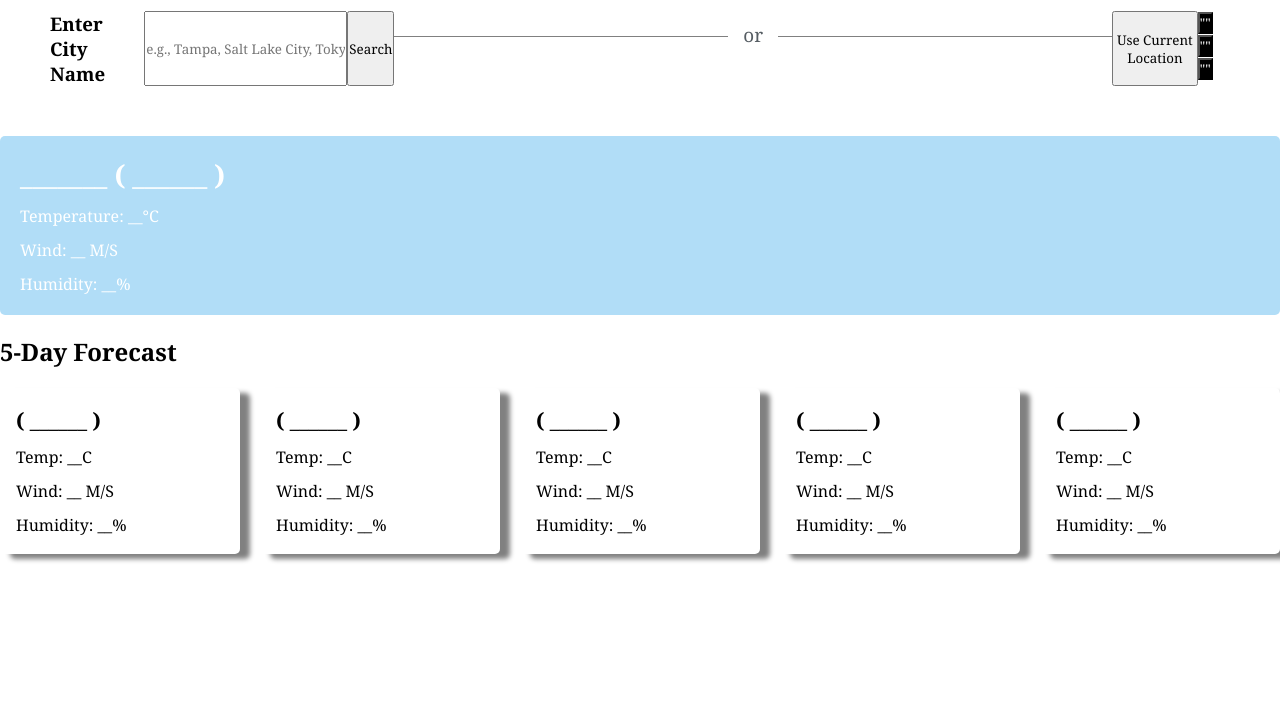
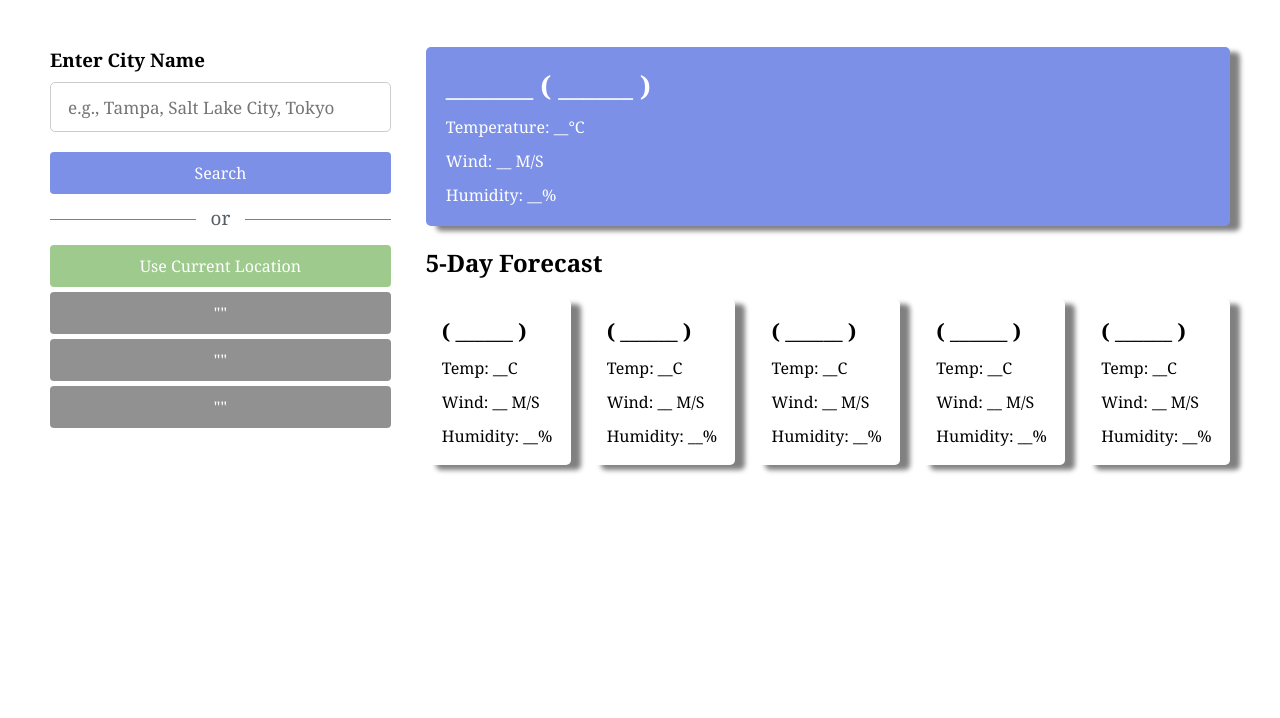
Before and after one commit to britt-young/weather_dashboard, a plain HTML site: page index.html in a window 1280 px wide. Shown: the part 82-800 px from the top of the page. Drawn offline with Linux system fonts and the light colour scheme.

Commit message:
styles
changed css structure and styling for desired layout

```diff
--- a/assets/style.css
+++ b/assets/style.css
@@ -2,25 +2,28 @@
   margin: 0;
   padding: 0;
   box-sizing: border-box;
-    font-family:Cambria, Cochin, Georgia, Times, 'Times New Roman', serif;
+  font-family: Cambria, Cochin, Georgia, Times, "Times New Roman", serif;
 }
 
 body {
   background: white;
 }
 
-h1{
-    color:black;
+h1 {
+  color: black;
   font-size: 2rem;
-    background: rgb(177, 221, 247);
+  background: rgb(247, 246, 177);
+  text-align: start;
+  padding: 18px 10px;
 }
 
-.container{
+.container {
   display: flex;
   padding: 50px;
+  gap: 35px;
 }
 
-.weather-input{
+.weather-input {
   width: 500px;
 }
 
@@ -36,7 +39,7 @@ h1{
 }
 
 /* line seperator*/
-#or{
+#or {
   height: 1px;
   width: 100%;
   margin: 25px 0;
@@ -55,17 +58,21 @@ h1{
   background: white;
 }
 
-.weather-input .separator {
-  height: 1px;
+.weather-input .searchBtn {
   width: 100%;
-  margin: 25px 0;
-  background: white;
-  display: flex;
-  align-items: center;
-  justify-content: center;
+  padding: 10px 0;
+  cursor: pointer;
+  border: none;
+  border-radius: 4px;
+  font-size: 1rem;
+  color: white;
+  transition: 0.2s ease;
+  background: #7b90e6;
 }
-
-.weather-input button {
+.weather-input .searchBtn:hover {
+  background: #2040c4;
+}
+.weather-input .locationBtn {
   width: 100%;
   padding: 10px 0;
   cursor: pointer;
@@ -74,32 +81,68 @@ h1{
   border-radius: 4px;
   font-size: 1rem;
   color: #fff;
-    background: #5372F0;
+  transition: 0.2s ease;
+  background: rgb(159, 202, 142);
+}
+.weather-input .locationBtn:hover {
+  background: rgb(112, 148, 98);
+}
+
+.prevSearch {
+  display: flex;
+  flex-direction: column;
+  justify-content: center;
+}
+
+#prev1 {
+  background: rgb(145, 145, 146);
+  color: white;
+  width: 100%;
+  padding: 10px 0px;
+  margin: 5px 0px;
+  cursor: pointer;
+  border: none;
+  border-radius: 4px;
+  font-size: 1rem;
   transition: 0.2s ease;
 }
-  .weather-input .search-btn:hover {
-    background: #2c52ed;
-  }
-  .weather-input .location-btn {
-    background:white;
-  }
-  .weather-input .location-btn:hover {
-    background: white;
+
+#prev2 {
+  background: rgb(145, 145, 146);
+  color: white;
+  width: 100%;
+  padding: 10px 0px;
+  margin: 0px;
+  cursor: pointer;
+  border: none;
+  border-radius: 4px;
+  font-size: 1rem;
+  transition: 0.2s ease;
 }
 
-#prev1{
-    background: black;
+#prev3 {
+  background: rgb(145, 145, 146);
   color: white;
+  width: 100%;
+  padding: 10px 0px;
+  margin: 5px 0px;
+  cursor: pointer;
+  border: none;
+  border-radius: 4px;
+  font-size: 1rem;
+  transition: 0.2s ease;
 }
 
-#prev2{
-    background: black;
-    color: white;
+.prevSearch #prev1:hover {
+  background: rgb(93, 93, 94);
 }
 
-#prev3{
-    background: black;
-    color: white;
+.prevSearch #prev2:hover {
+  background: rgb(93, 93, 94);
+}
+
+.prevSearch #prev3:hover {
+  background: rgb(93, 93, 94);
 }
 
 .weather-data {
@@ -107,8 +150,9 @@ h1{
 }
 .weather-data .current-weather {
   color: #fff;
-    background: rgb(177, 221, 247);
+  background: #7b90e6;;
   border-radius: 5px;
+  box-shadow: 10px 5px 5px gray;
   padding: 20px 70px 20px 20px;
   display: flex;
   justify-content: space-between;
--- a/index.html
+++ b/index.html
@@ -11,6 +11,7 @@
 <body>
     <h1>Weather Dashboard</h1>
     <div class="container">
+        <div class="weather-input">
             <h3>Enter City Name</h3>
             <input class="city-input" type="text" placeholder="e.g., Tampa, Salt Lake City, Tokyo">
             <button class="searchBtn">Search</button>
@@ -68,6 +69,7 @@
             </div>
         </div>
     </div>
-        <script src="./assets/script.js"></script>
+    <script src="./assets/script.js" defer></script>
 </body>
+
 </html>
```
Lines whose indentation alone changed are shown as unchanged.
